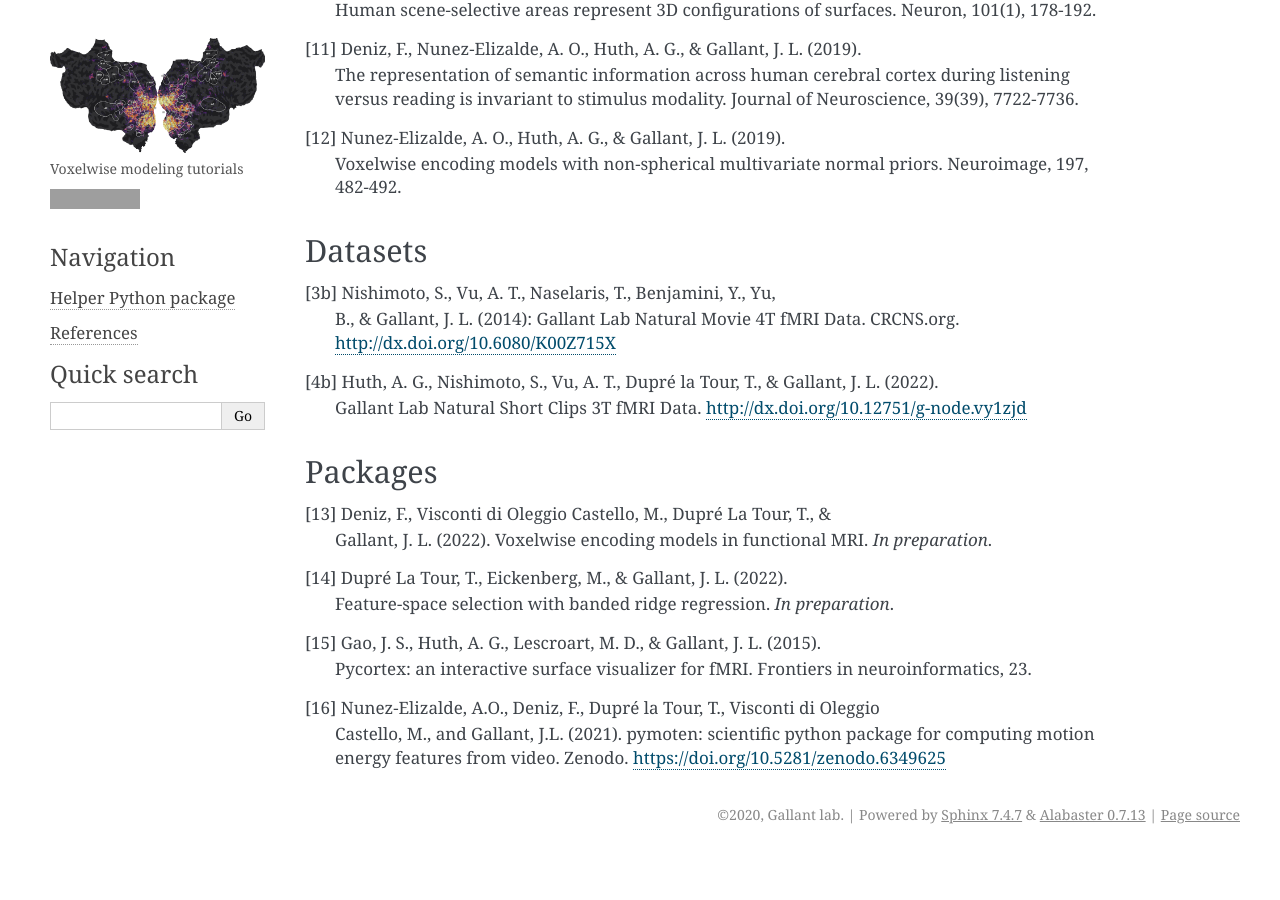
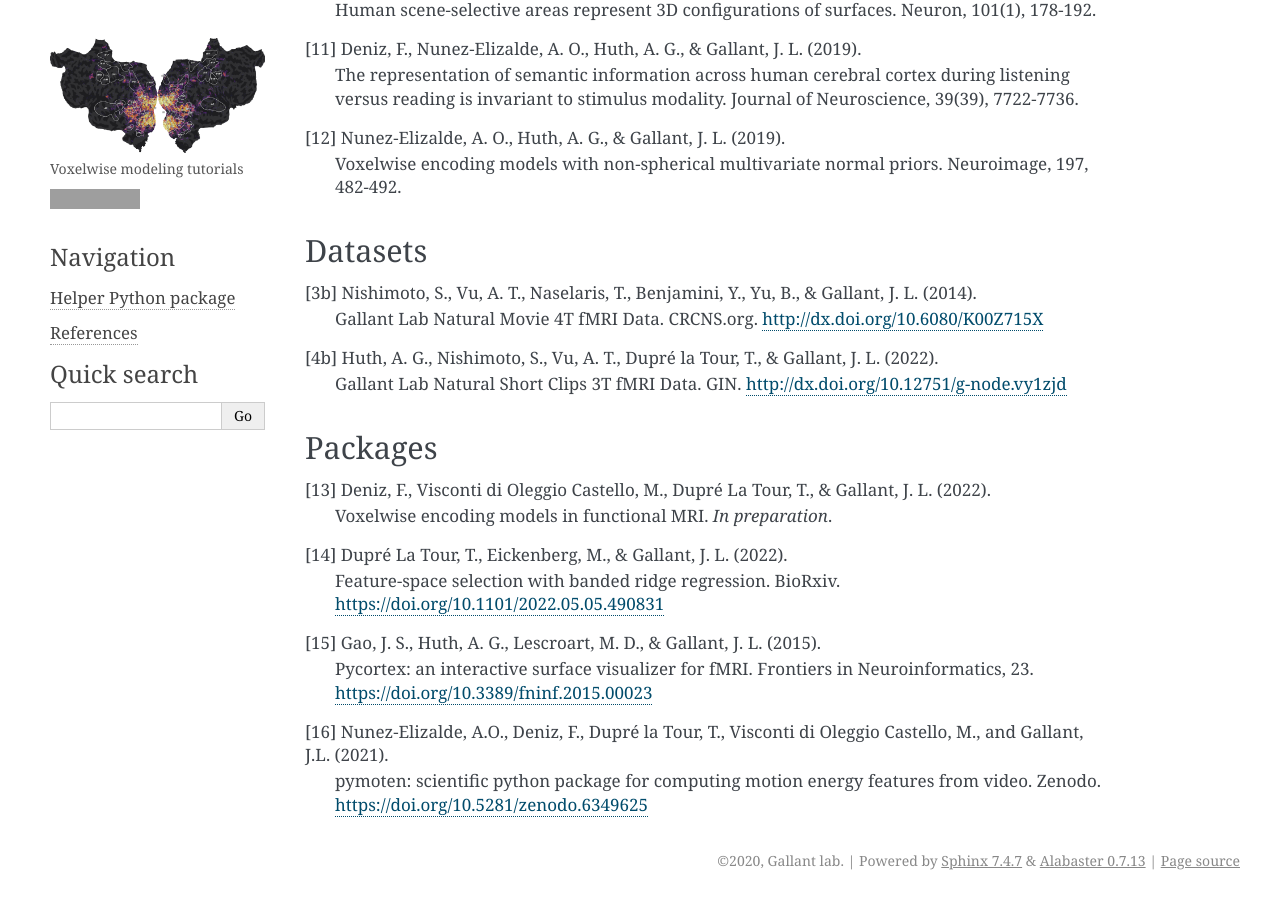
Before and after one commit to gallantlab/voxelwise_tutorials, a Sphinx documentation site: the page built from doc/voxelwise_modeling.rst, in a window 1280 px wide and 900 px high, scrolled down 1664 px. Built offline with Sphinx 7.4.7, drawn with Linux system fonts in a browser that asks for light colours; pages that are not in the unit, such as notebooks, are missing from menus; before the commit the page ends 2518 px from its top, so only the background shows below that; grey boxes are pictures that could not be loaded.

Commit message:
Update voxelwise_modeling.rst

```diff
--- a/doc/voxelwise_modeling.rst
+++ b/doc/voxelwise_modeling.rst
@@ -135,38 +135,39 @@ Datasets
 
 .. _nis2011data:
 
-[3b] Nishimoto, S., Vu, A. T., Naselaris, T., Benjamini, Y., Yu,
-    B., & Gallant, J. L. (2014): Gallant Lab Natural Movie 4T fMRI Data.
+[3b] Nishimoto, S., Vu, A. T., Naselaris, T., Benjamini, Y., Yu, B., & Gallant, J. L. (2014).
+    Gallant Lab Natural Movie 4T fMRI Data.
     CRCNS.org. http://dx.doi.org/10.6080/K00Z715X
 
 .. _hut2012data:
 
 [4b] Huth, A. G., Nishimoto, S., Vu, A. T., Dupré la Tour, T., & Gallant, J. L. (2022).
-    Gallant Lab Natural Short Clips 3T fMRI Data. http://dx.doi.org/10.12751/g-node.vy1zjd
+    Gallant Lab Natural Short Clips 3T fMRI Data.
+    GIN. http://dx.doi.org/10.12751/g-node.vy1zjd
 
 Packages
 --------
 
 .. _den2022:
 
-[13] Deniz, F., Visconti di Oleggio Castello, M., Dupré La Tour, T., &
-  Gallant, J. L. (2022). Voxelwise encoding models in functional MRI. *In
-  preparation*.
+[13] Deniz, F., Visconti di Oleggio Castello, M., Dupré La Tour, T., & Gallant, J. L. (2022).
+   Voxelwise encoding models in functional MRI.
+   *In preparation*.
 
 .. _dup2022:
 
 [14] Dupré La Tour, T., Eickenberg, M., & Gallant, J. L. (2022).
-	Feature-space selection with banded ridge regression. *In preparation*.
+    Feature-space selection with banded ridge regression.
+    BioRxiv. https://doi.org/10.1101/2022.05.05.490831
 
 .. _gao2015:
 
 [15] Gao, J. S., Huth, A. G., Lescroart, M. D., & Gallant, J. L. (2015).
-    Pycortex: an interactive surface visualizer for fMRI. Frontiers in
-    neuroinformatics, 23.
+    Pycortex: an interactive surface visualizer for fMRI.
+    Frontiers in Neuroinformatics, 23. https://doi.org/10.3389/fninf.2015.00023
 
 .. _nun2021:
 
-[16] Nunez-Elizalde, A.O., Deniz, F., Dupré la Tour, T., Visconti di Oleggio
-   Castello, M., and Gallant, J.L. (2021). pymoten: scientific python package
-   for computing motion energy features from video. Zenodo.
-   https://doi.org/10.5281/zenodo.6349625
+[16] Nunez-Elizalde, A.O., Deniz, F., Dupré la Tour, T., Visconti di Oleggio Castello, M., and Gallant, J.L. (2021).
+    pymoten: scientific python package for computing motion energy features from video.
+    Zenodo. https://doi.org/10.5281/zenodo.6349625
```
